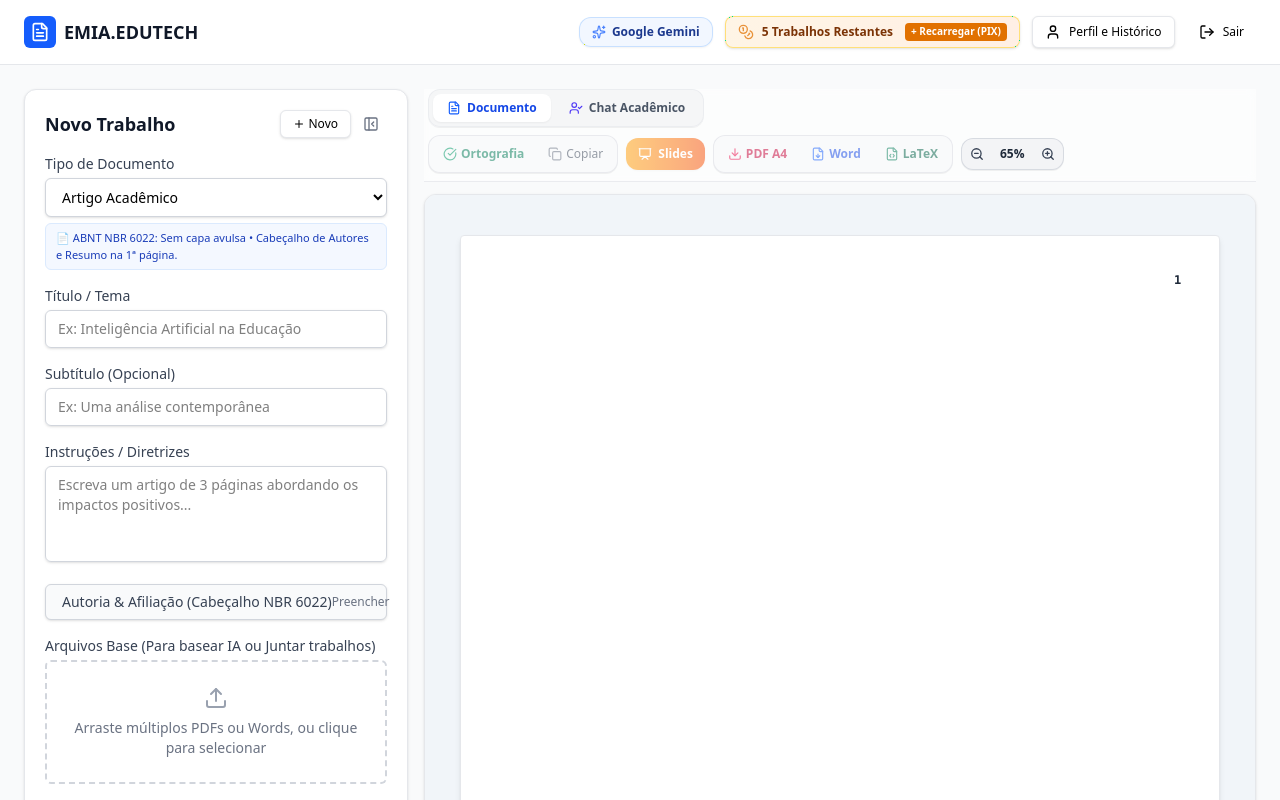
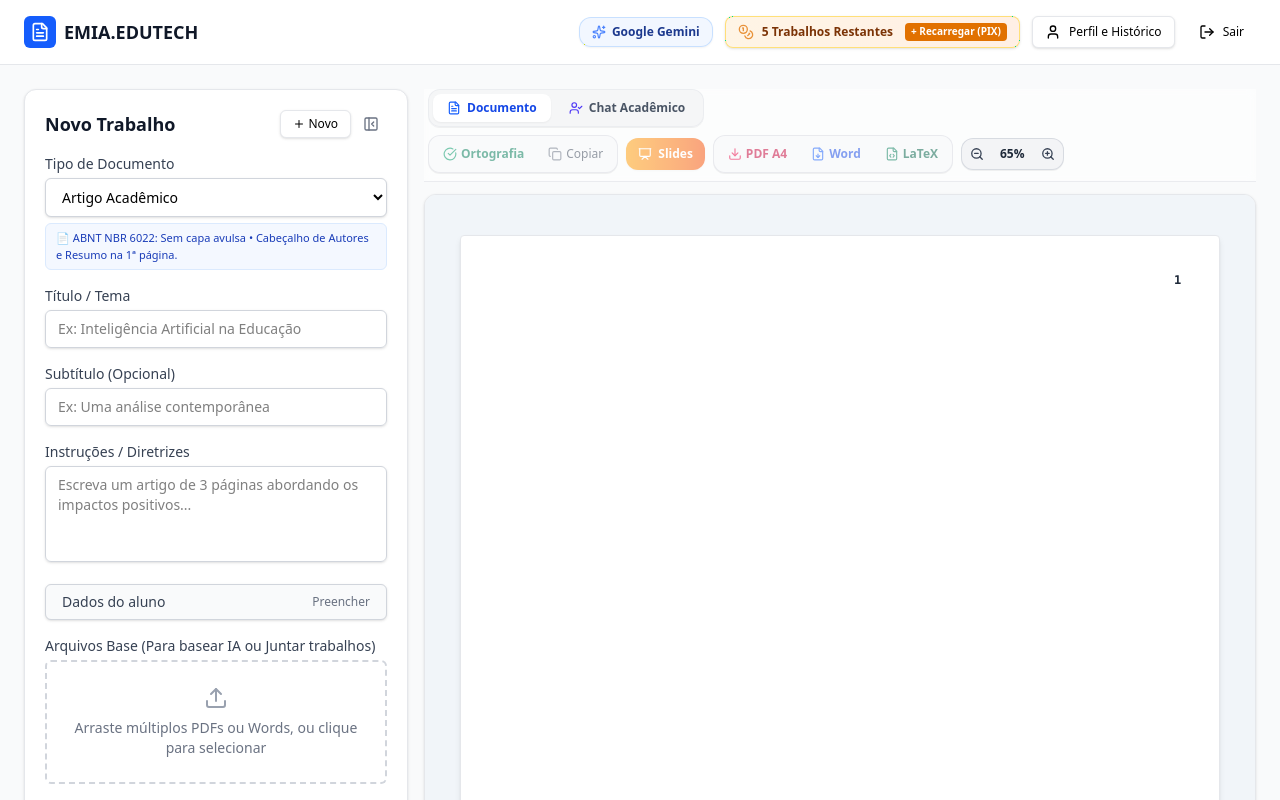
Before and after one commit to erlanehmotta-collab/EMIA.EDU, a React (Vite) app: page / in a window 1280 px wide. Shown: the top 800 px of the page. Built offline with nearby package versions, Linux system fonts and the light colour scheme.

Commit message:
ui: rename work metadata button to Dados do aluno

```diff
--- a/src/App.tsx
+++ b/src/App.tsx
@@ -1923,10 +1923,7 @@ ${latexChapters}
                   className="w-full bg-gray-50 border-gray-300 hover:bg-gray-100 flex items-center justify-between"
                 >
                   <span className="text-sm font-medium text-gray-700">
-                    {["resumo", "redacao"].includes(documentType) && "Dados do Aluno / Metadados"}
-                    {["artigo", "artigo_cientifico"].includes(documentType) && "Autoria & Afiliação (Cabeçalho NBR 6022)"}
-                    {["monografia", "trabalho_academico", "relatorio", "projeto"].includes(documentType) && "Capa & Folha de Rosto (ABNT NBR 14724)"}
-                    {!["resumo", "redacao", "artigo", "artigo_cientifico", "monografia", "trabalho_academico", "relatorio", "projeto"].includes(documentType) && "Dados do Trabalho"}
+                    Dados do aluno
                   </span>
                   <span className="text-gray-500 text-xs">{showWorkData ? "Ocultar" : "Preencher"}</span>
                 </Button>
```
